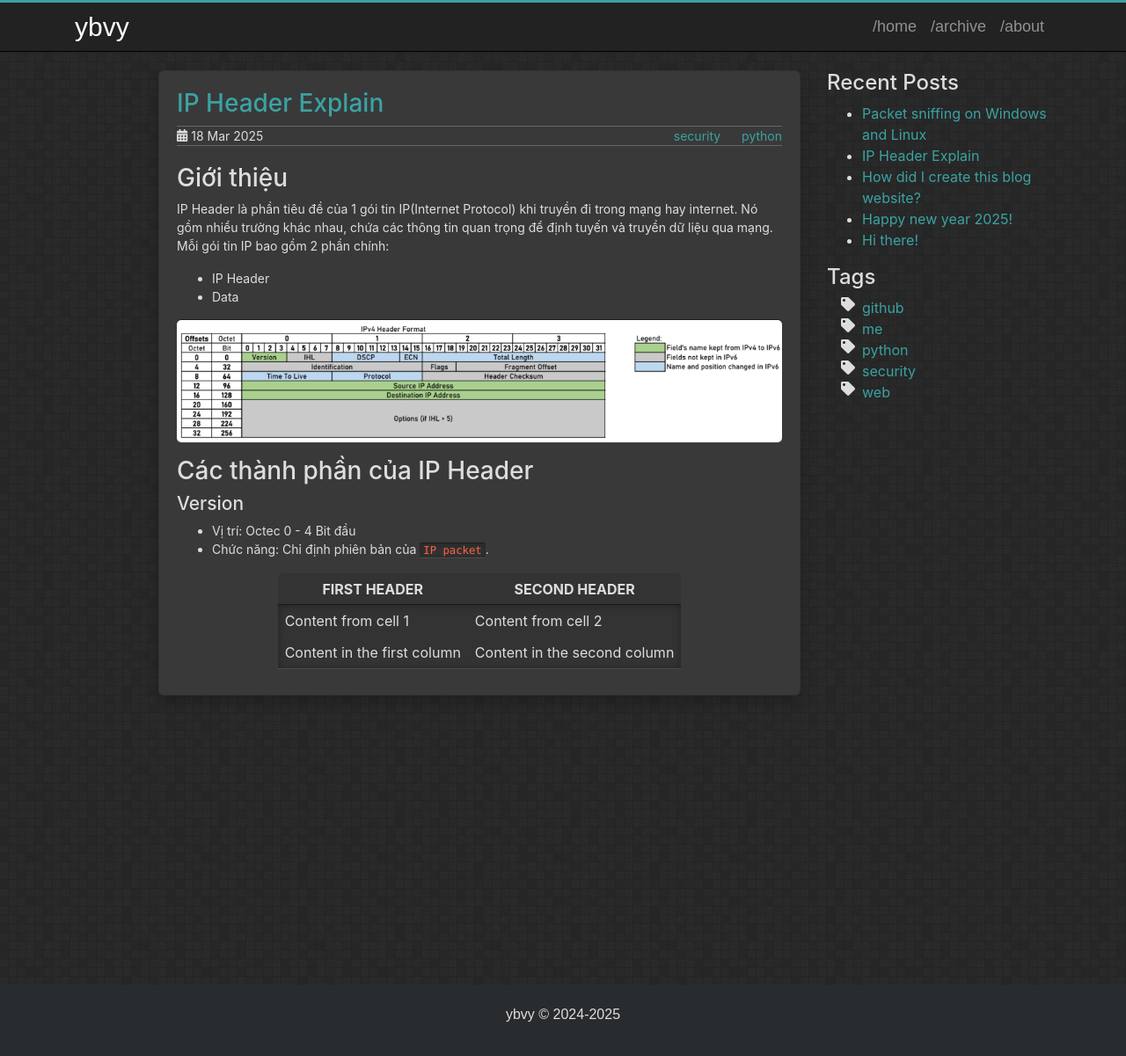
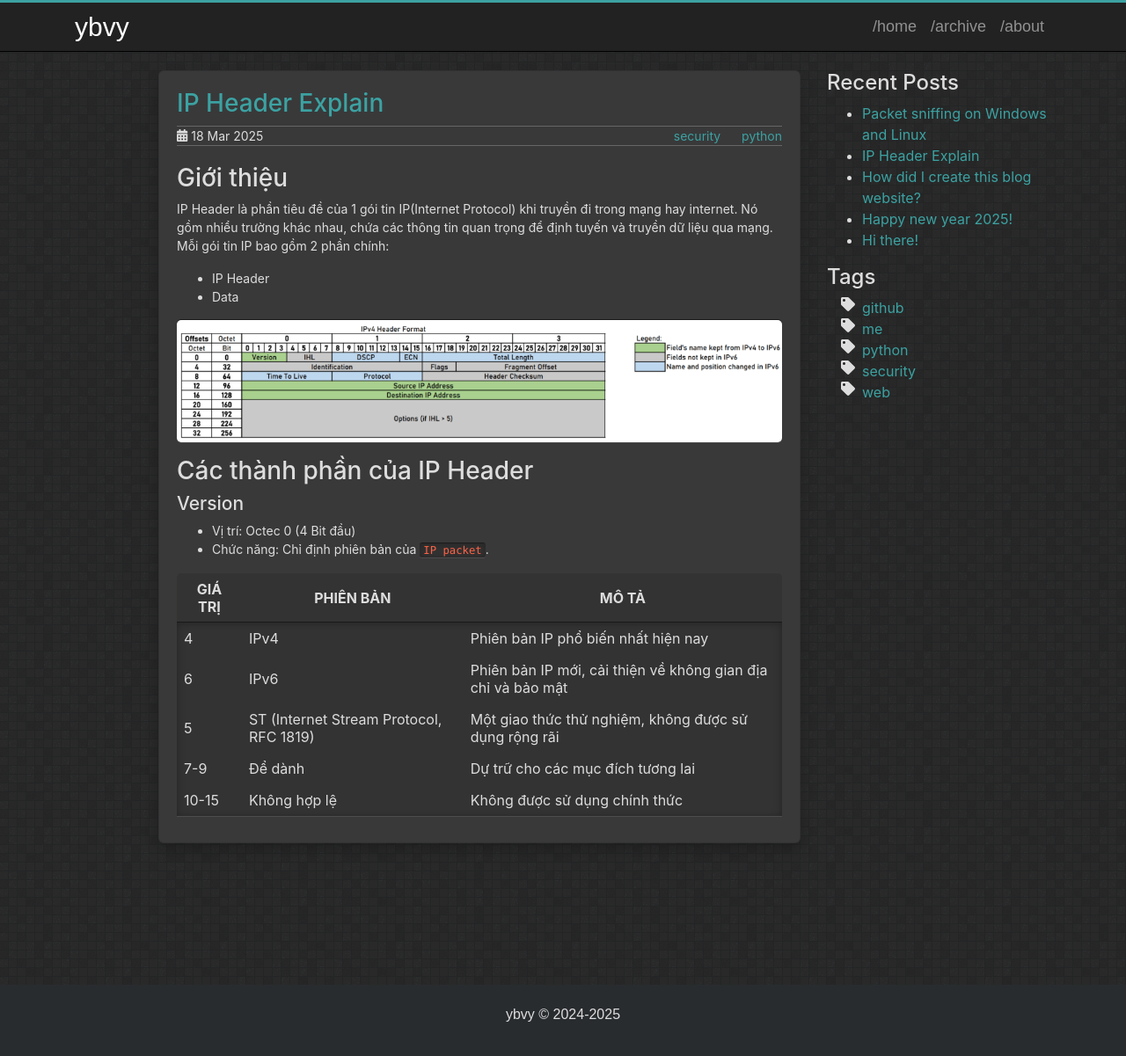
Before and after one commit to ybvy/ybvy.github.io, a Jekyll site: the page built from _posts/2025-03-18-ip-header-explain.md, in a window 1280 px wide and 1209 px high. Shown: the top 1201 px of the window at 88% size. Built offline with Jekyll 4.4.1, drawn with Linux system fonts in a browser that asks for light colours.

Commit message:
add post 2025-03-18

```diff
--- a/_posts/2025-03-18-ip-header-explain.md
+++ b/_posts/2025-03-18-ip-header-explain.md
@@ -20,10 +20,13 @@ IP Header là phần tiêu đề của 1 gói tin IP(Internet Protocol) khi truy
 
 # Các thành phần của IP Header
 ## Version
-* Vị trí: Octec 0 - 4 Bit đầu
+* Vị trí: Octec 0 (4 Bit đầu)
 * Chức năng: Chỉ định phiên bản của `IP packet`.
 
-|First Header | Second Header|
-|------------ | -------------|
-|Content from cell 1 | Content from cell 2|
-|Content in the first column | Content in the second column|
+| Giá trị | Phiên bản | Mô tả |
+|---------|----------|--------|
+| 4 | IPv4 | Phiên bản IP phổ biến nhất hiện nay |
+| 6 | IPv6 | Phiên bản IP mới, cải thiện về không gian địa chỉ và bảo mật |
+| 5 | ST (Internet Stream Protocol, RFC 1819) | Một giao thức thử nghiệm, không được sử dụng rộng rãi |
+| 7-9 | Để dành | Dự trữ cho các mục đích tương lai |
+| 10-15 | Không hợp lệ | Không được sử dụng chính thức |
```
